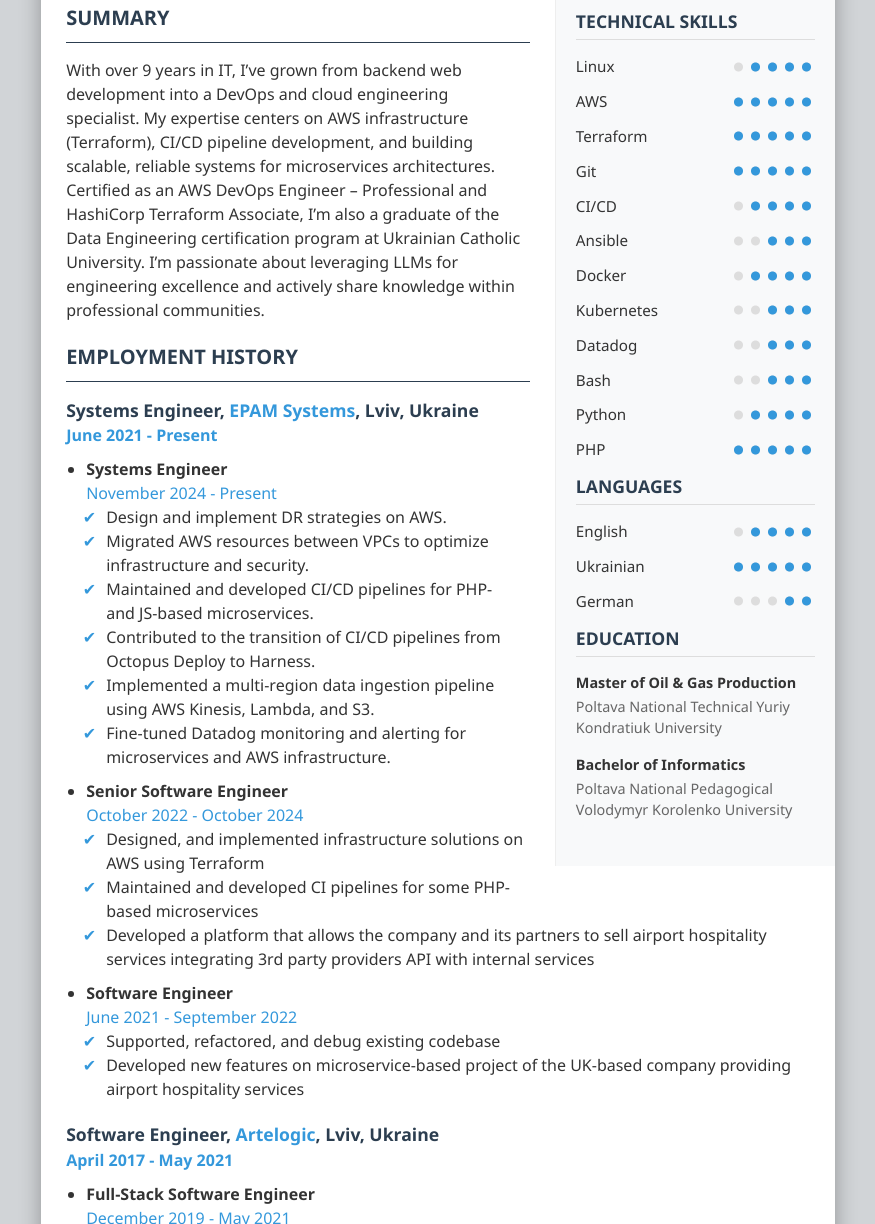
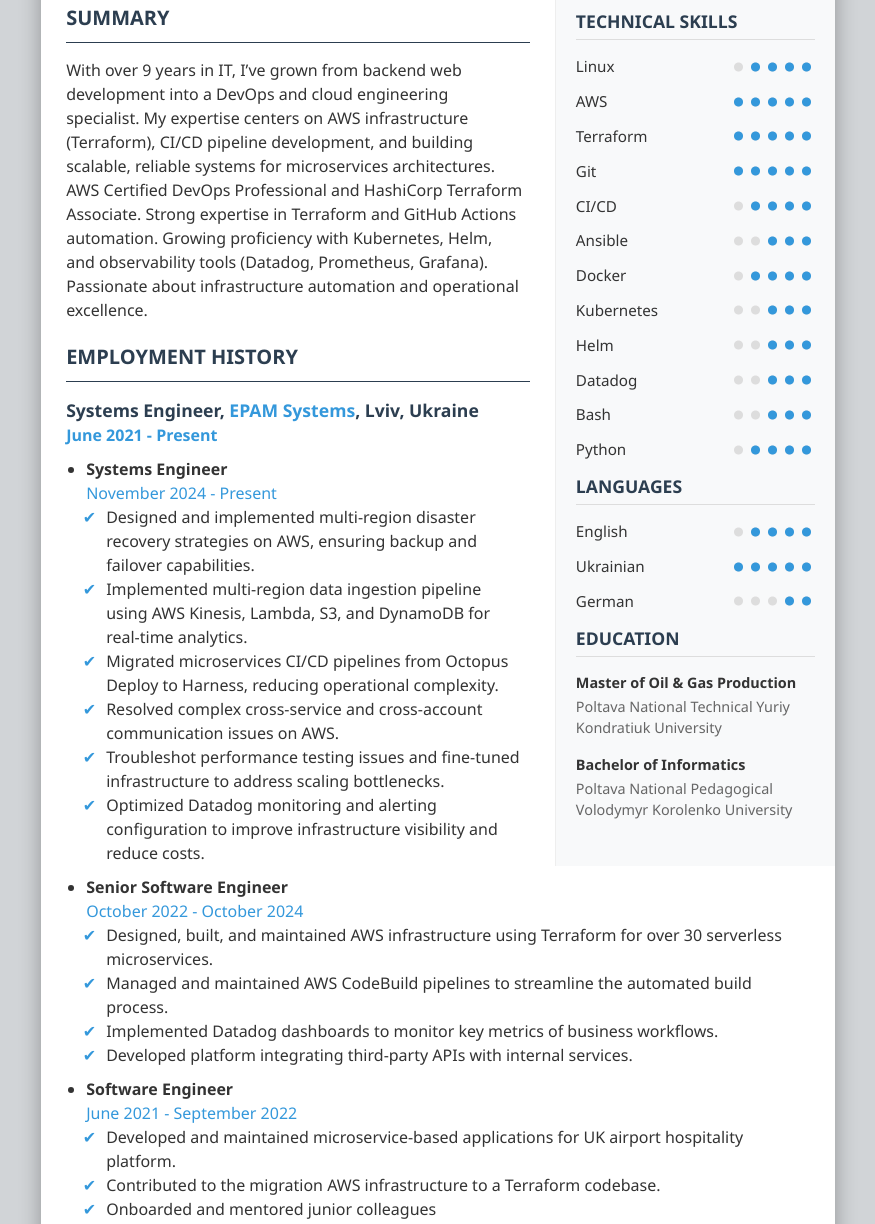
Before and after one commit to turb0bur/turb0bur, a plain HTML site: page index.html in a window 1280 px wide. Shown: the part 257-1481 px from the top of the page, without its empty margins (202-1077 px from the left). Drawn offline with Linux system fonts and the light colour scheme.

Commit message:
Update index.html with actual information

```diff
--- a/index.html
+++ b/index.html
@@ -10,7 +10,7 @@
 <div class="cv-wrapper">
     <header class="header-top">
         <h1>Volodymyr Butko</h1>
-        <p class="role-title">DevOps Engineer</p>
+        <p class="role-title">Senior DevOps Engineer</p>
 
         <div class="contact-bar">
             <span>📍 Lviv, Ukraine</span>
@@ -59,6 +59,10 @@
                         <span class="rating dots-3" aria-label="3 out of 5"></span>
                     </li>
                     <li class="skill-item">
+                        <span class="skill-label">Helm</span>
+                        <span class="rating dots-3" aria-label="3 out of 5"></span>
+                    </li>
+                    <li class="skill-item">
                         <span class="skill-label">Datadog</span>
                         <span class="rating dots-3" aria-label="3 out of 5"></span>
                     </li>
@@ -69,10 +73,6 @@
                     <li class="skill-item">
                         <span class="skill-label">Python</span>
                         <span class="rating dots-4" aria-label="4 out of 5"></span>
-                    </li>
-                    <li class="skill-item">
-                        <span class="skill-label">PHP</span>
-                        <span class="rating dots-5" aria-label="5 out of 5"></span>
                     </li>
                 </ul>
             </section>
@@ -117,10 +117,9 @@
                     and building scalable, reliable systems for microservices architectures.
                 </p>
                 <p>
-                    Certified as an AWS DevOps Engineer – Professional and HashiCorp Terraform Associate,
-                    I’m also a graduate of the Data Engineering certification program at Ukrainian Catholic University.
-                    I’m passionate about leveraging LLMs for engineering excellence and actively share knowledge within
-                    professional communities.
+                    AWS Certified DevOps Professional and HashiCorp Terraform Associate. Strong expertise in Terraform and GitHub Actions automation.
+                    Growing proficiency with Kubernetes, Helm, and observability tools (Datadog, Prometheus, Grafana).
+                    Passionate about infrastructure automation and operational excellence.
                 </p>
             </section>
 
@@ -140,17 +139,12 @@
                             <h4 class="job-title">Systems Engineer</h4>
                             <p class="job-period">November 2024 - Present</p>
                             <ul class="job-achievements">
-                                <li>Design and implement DR strategies on AWS.</li>
-                                <li>Migrated AWS resources between VPCs to optimize infrastructure and security.</li>
-                                <li>Maintained and developed CI/CD pipelines for PHP- and JS-based microservices.</li>
-                                <li>Contributed to the transition of CI/CD pipelines from Octopus Deploy to Harness.
-                                </li>
-                                <li>Implemented a multi-region data ingestion pipeline using AWS Kinesis, Lambda, and
-                                    S3.
-                                </li>
-                                <li>Fine-tuned Datadog monitoring and alerting for microservices and AWS
-                                    infrastructure.
-                                </li>
+                                <li>Designed and implemented multi-region disaster recovery strategies on AWS, ensuring backup and failover capabilities.</li>
+                                <li>Implemented multi-region data ingestion pipeline using AWS Kinesis, Lambda, S3, and DynamoDB for real-time analytics.</li>
+                                <li>Migrated microservices CI/CD pipelines from Octopus Deploy to Harness, reducing operational complexity.</li>
+                                <li>Resolved complex cross-service and cross-account communication issues on AWS.</li>
+                                <li>Troubleshot performance testing issues and fine-tuned infrastructure to address scaling bottlenecks.</li>
+                                <li>Optimized Datadog monitoring and alerting configuration to improve infrastructure visibility and reduce costs.</li>
                             </ul>
                         </li>
 
@@ -158,21 +152,19 @@
                             <h4 class="job-title">Senior Software Engineer</h4>
                             <p class="job-period">October 2022 - October 2024</p>
                             <ul class="job-achievements">
-                                <li>Designed, and implemented infrastructure solutions on AWS using Terraform</li>
-                                <li>Maintained and developed CI pipelines for some PHP-based microservices</li>
-                                <li>Developed a platform that allows the company and its partners to sell airport
-                                    hospitality services integrating 3rd party providers API with internal services
-                                </li>
+                                <li>Designed, built, and maintained AWS infrastructure using Terraform for over 30 serverless microservices.</li>
+                                <li>Managed and maintained AWS CodeBuild pipelines to streamline the automated build process.</li>
+                                <li>Implemented Datadog dashboards to monitor key metrics of business workflows.</li>
+                                <li>Developed platform integrating third-party APIs with internal services.</li>
                             </ul>
                         </li>
                         <li class="job">
                             <h4 class="job-title">Software Engineer</h4>
                             <p class="job-period">June 2021 - September 2022</p>
                             <ul class="job-achievements">
-                                <li>Supported, refactored, and debug existing codebase</li>
-                                <li>Developed new features on microservice-based project of the UK-based company
-                                    providing airport hospitality services
-                                </li>
+                                <li>Developed and maintained microservice-based applications for UK airport hospitality platform.</li>
+                                <li>Contributed to the migration AWS infrastructure to a Terraform codebase.</li>
+                                <li>Onboarded and mentored junior colleagues</li>
                             </ul>
                         </li>
                     </ul>
```
